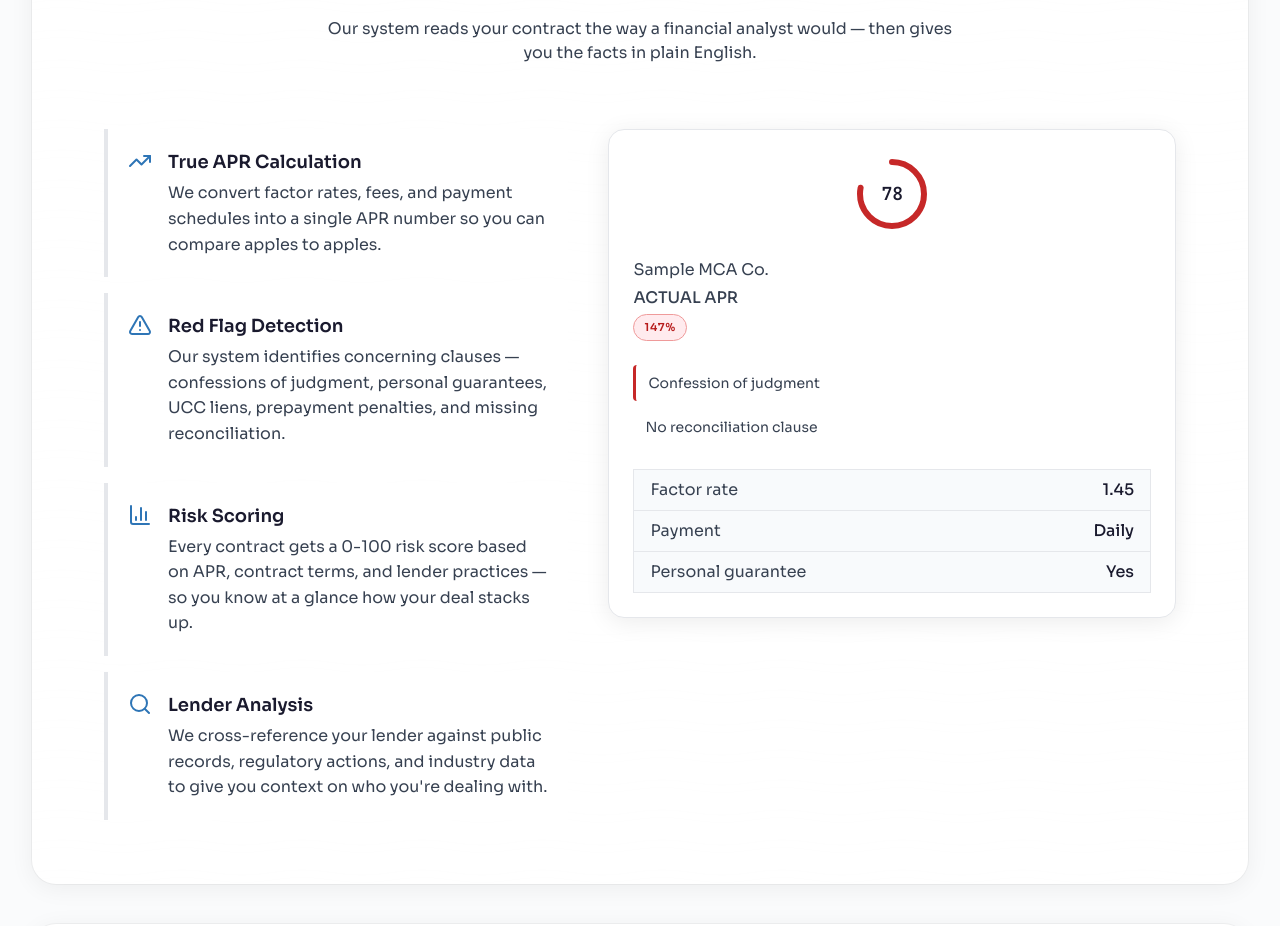
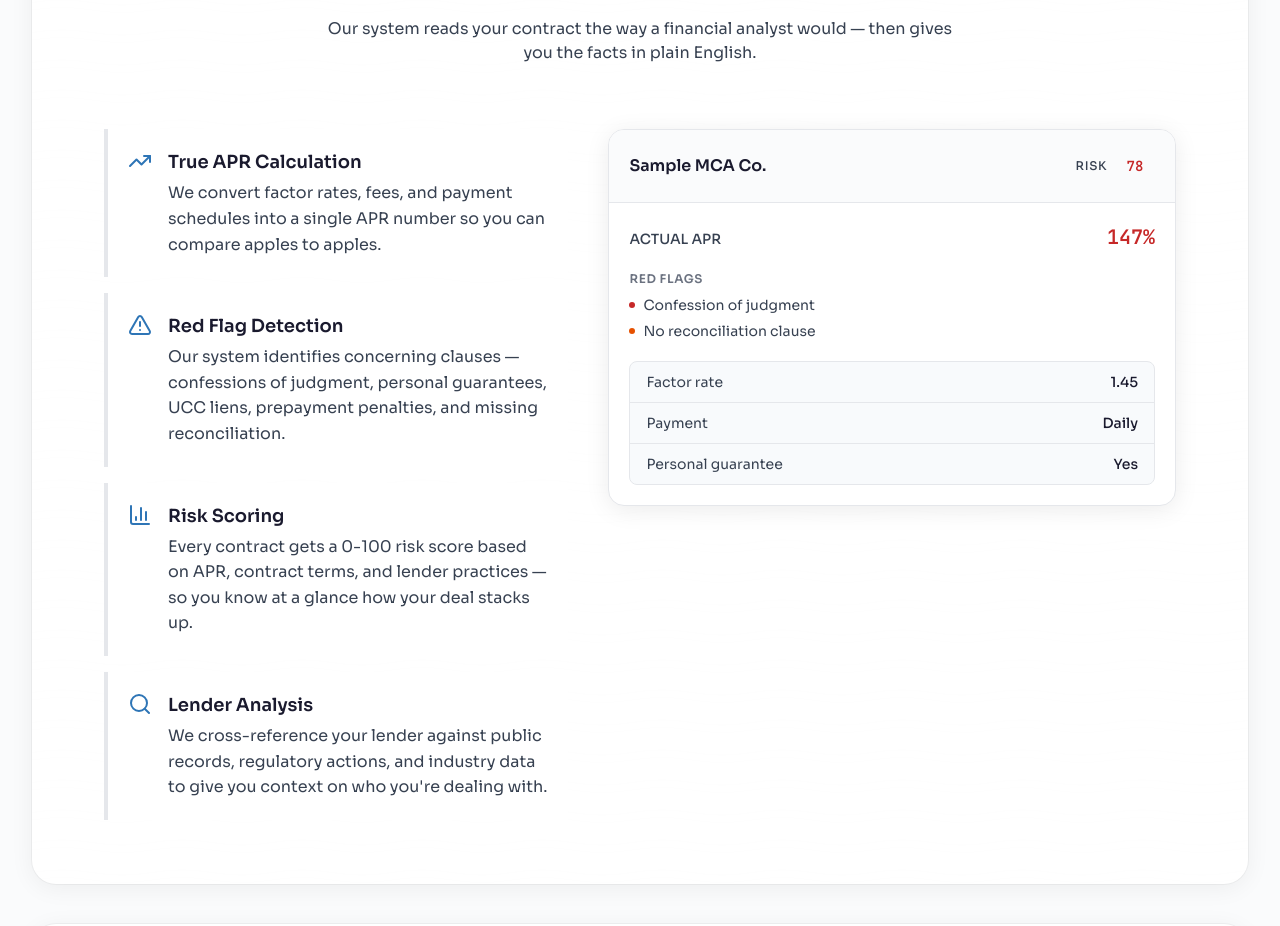
Before and after one commit to tchogorian/fundingwatch, a Next.js app: page / in a window 1280 px wide. Shown: the part 2083-3009 px from the top of the page. Built offline with nearby package versions, Linux system fonts and the light colour scheme.

Commit message:
design update

```diff
--- a/src/components/WhatYourReportIncludes.tsx
+++ b/src/components/WhatYourReportIncludes.tsx
@@ -47,43 +47,47 @@ export default function WhatYourReportIncludes() {
         <div className="mt-12 flex flex-col-reverse gap-12 lg:mt-16 lg:flex-row lg:items-start lg:gap-10">
           {/* Report mockup — left 55% */}
           <FadeIn delay={100} className="lg:order-2 lg:w-[55%]">
-            <div className="report-mockup-card rounded-2xl border border-[var(--color-border-default)] p-6 shadow-[0_4px_24px_rgba(0,0,0,0.08)]" style={{ background: "#FFFFFF" }}>
-              <div className="flex flex-col gap-6">
-                <div className="flex justify-center">
-                  <div className="relative h-20 w-20">
-                    <svg className="h-full w-full -rotate-90" viewBox="0 0 80 80" aria-hidden>
-                      <circle cx="40" cy="40" r="32" fill="none" stroke="var(--color-bg-subtle)" strokeWidth="6" />
-                      <circle cx="40" cy="40" r="32" fill="none" stroke="var(--color-danger)" strokeWidth="6" strokeLinecap="round" strokeDasharray={2 * Math.PI * 32} strokeDashoffset={2 * Math.PI * 32 * (1 - 0.78)} />
-                    </svg>
-                    <span className="absolute inset-0 flex items-center justify-center font-mono text-lg font-semibold" style={{ color: "var(--color-text-primary)" }}>
-                      78
-                    </span>
-                  </div>
+            <div className="report-mockup-card rounded-2xl border border-[var(--color-border-default)] overflow-hidden shadow-[0_4px_24px_rgba(0,0,0,0.08)]" style={{ background: "#FFFFFF" }}>
+              {/* Header: company + risk score */}
+              <div className="flex items-center justify-between border-b border-[var(--color-border-default)] px-5 py-4" style={{ background: "#FAFBFC" }}>
+                <p className="text-base font-semibold" style={{ color: "var(--color-text-primary)" }}>Sample MCA Co.</p>
+                <div className="flex items-center gap-2">
+                  <span className="text-xs font-medium uppercase tracking-wider" style={{ color: "var(--color-text-secondary)" }}>Risk</span>
+                  <div className="flex h-10 w-10 items-center justify-center rounded-full font-mono text-sm font-bold" style={{ background: "var(--color-danger-muted)", color: "var(--danger)" }}>78</div>
                 </div>
-                <div>
-                  <p className="text-[var(--text-sm)]" style={{ color: "var(--color-text-secondary)" }}>Sample MCA Co.</p>
-                  <p className="text-[var(--text-sm)] mt-1 font-medium" style={{ color: "var(--color-text-secondary)" }}>ACTUAL APR</p>
-                  <span className="badge badge-danger mt-1">147%</span>
+              </div>
+              <div className="p-5 space-y-5">
+                {/* Actual APR — one clear row */}
+                <div className="flex items-baseline justify-between gap-4">
+                  <span className="text-sm font-medium" style={{ color: "var(--color-text-secondary)" }}>ACTUAL APR</span>
+                  <span className="font-mono text-xl font-bold" style={{ color: "var(--danger)" }}>147%</span>
                 </div>
+                {/* Red flags — compact list */}
                 <div className="space-y-2">
-                  <div className="flex gap-2 rounded py-2 pl-3 text-sm" style={{ borderLeft: "3px solid var(--color-danger)", background: "var(--color-danger-muted)", color: "var(--color-text-secondary)" }}>
-                    Confession of judgment
-                  </div>
-                  <div className="flex gap-2 rounded py-2 pl-3 text-sm" style={{ borderLeft: "3px solid var(--color-warning)", background: "var(--color-warning-muted)", color: "var(--color-text-secondary)" }}>
-                    No reconciliation clause
-                  </div>
+                  <p className="text-xs font-semibold uppercase tracking-wider" style={{ color: "var(--color-text-tertiary)" }}>Red flags</p>
+                  <ul className="space-y-1.5 text-sm" style={{ color: "var(--color-text-secondary)" }}>
+                    <li className="flex items-center gap-2">
+                      <span className="h-1.5 w-1.5 shrink-0 rounded-full" style={{ background: "var(--danger)" }} aria-hidden />
+                      Confession of judgment
+                    </li>
+                    <li className="flex items-center gap-2">
+                      <span className="h-1.5 w-1.5 shrink-0 rounded-full" style={{ background: "var(--warning)" }} aria-hidden />
+                      No reconciliation clause
+                    </li>
+                  </ul>
                 </div>
-                <div className="rounded-[var(--radius-md)] border border-[var(--color-border-default)]" style={{ background: "#F8FAFC" }}>
-                  <div className="flex justify-between border-b border-[var(--color-border-default)] px-4 py-2 text-[var(--text-sm)]" style={{ color: "var(--color-text-secondary)" }}>
-                    <span>Factor rate</span>
+                {/* Terms */}
+                <div className="rounded-lg border border-[var(--color-border-default)] overflow-hidden" style={{ background: "#F8FAFC" }}>
+                  <div className="flex justify-between px-4 py-2.5 text-sm border-b border-[var(--color-border-default)]">
+                    <span style={{ color: "var(--color-text-secondary)" }}>Factor rate</span>
                     <span className="font-medium" style={{ color: "var(--color-text-primary)" }}>1.45</span>
                   </div>
-                  <div className="flex justify-between border-b border-[var(--color-border-default)] px-4 py-2 text-[var(--text-sm)]" style={{ color: "var(--color-text-secondary)" }}>
-                    <span>Payment</span>
+                  <div className="flex justify-between px-4 py-2.5 text-sm border-b border-[var(--color-border-default)]">
+                    <span style={{ color: "var(--color-text-secondary)" }}>Payment</span>
                     <span className="font-medium" style={{ color: "var(--color-text-primary)" }}>Daily</span>
                   </div>
-                  <div className="flex justify-between px-4 py-2 text-[var(--text-sm)]" style={{ color: "var(--color-text-secondary)" }}>
-                    <span>Personal guarantee</span>
+                  <div className="flex justify-between px-4 py-2.5 text-sm">
+                    <span style={{ color: "var(--color-text-secondary)" }}>Personal guarantee</span>
                     <span className="font-medium" style={{ color: "var(--color-text-primary)" }}>Yes</span>
                   </div>
                 </div>
```
